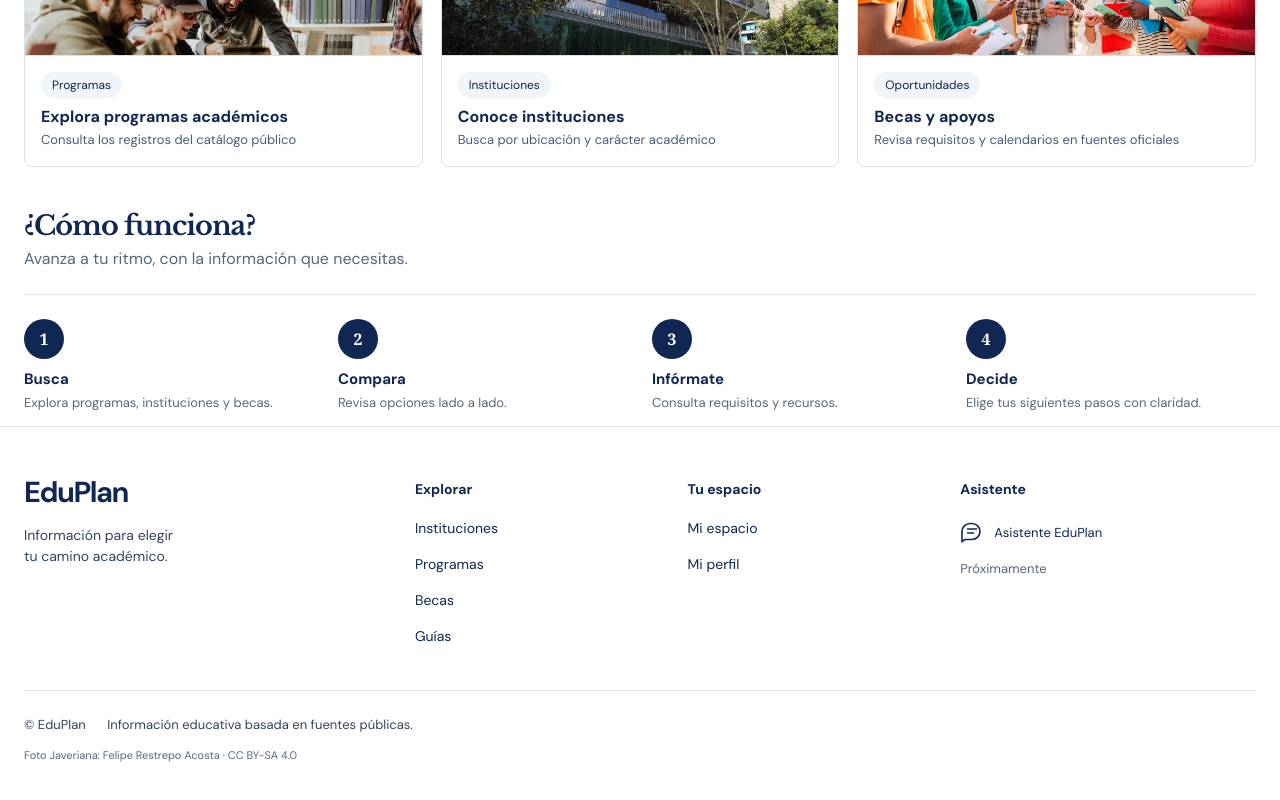
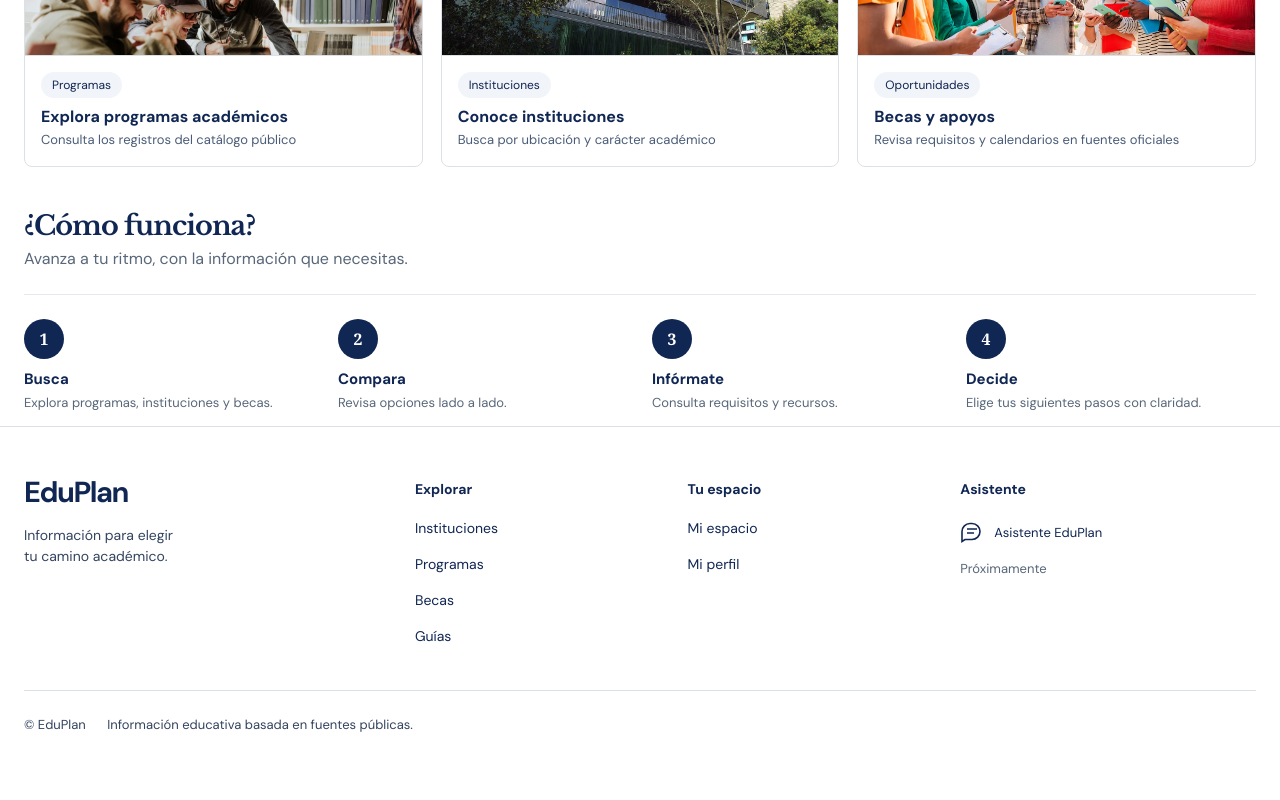
Before and after one commit to Alendy-24/EduPlan, a React (Vite) app in the folder frontend/: page / in a window 1280 px wide. Shown: the part 1005-1805 px from the top of the page. After the commit the page ends 1784 px from the top, so only its background shows below. Built offline with nearby package versions, Linux system fonts and the light colour scheme; no server answers.

Commit message:
fix(ui): remove photo credit from shared footer

```diff
--- a/frontend/src/components/Footer.jsx
+++ b/frontend/src/components/Footer.jsx
@@ -6,5 +6,5 @@ export default function Footer({ onOpenAssistant }) {
     <nav aria-label="Explorar en EduPlan"><h2>Explorar</h2><Link to="/instituciones">Instituciones</Link><Link to="/programas">Programas</Link><Link to="/becas">Becas</Link><Link to="/guias">Guías</Link></nav>
     <nav aria-label="Tu espacio"><h2>Tu espacio</h2><Link to="/dashboard">Mi espacio</Link><Link to="/perfil">Mi perfil</Link></nav>
     <div className="footer-assistant"><h2>Asistente</h2><button className="footer-assistant-button" type="button" onClick={onOpenAssistant}><ChatIcon /> Asistente EduPlan</button><p>Próximamente</p></div>
-  </div><div className="container footer-bottom"><p>© EduPlan <span>Información educativa basada en fuentes públicas.</span></p><p className="photo-credit">Foto Javeriana: <a href="https://commons.wikimedia.org/wiki/File:2018_Bogot%C3%A1_-_Edificio_Gerardo_Arango_-_Facultad_de_Artes_-_Pontificia_Universidad_Javeriana.jpg" target="_blank" rel="noopener noreferrer">Felipe Restrepo Acosta</a> · <a href="https://creativecommons.org/licenses/by-sa/4.0/" target="_blank" rel="noopener noreferrer">CC BY-SA 4.0</a></p></div></footer>;
+  </div><div className="container footer-bottom"><p>© EduPlan <span>Información educativa basada en fuentes públicas.</span></p></div></footer>;
 }
```
